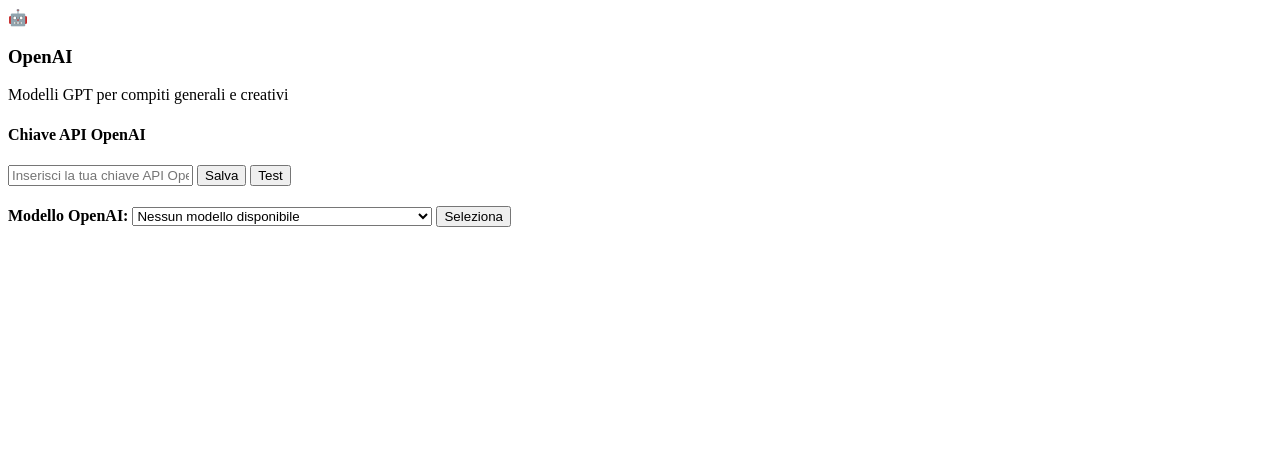
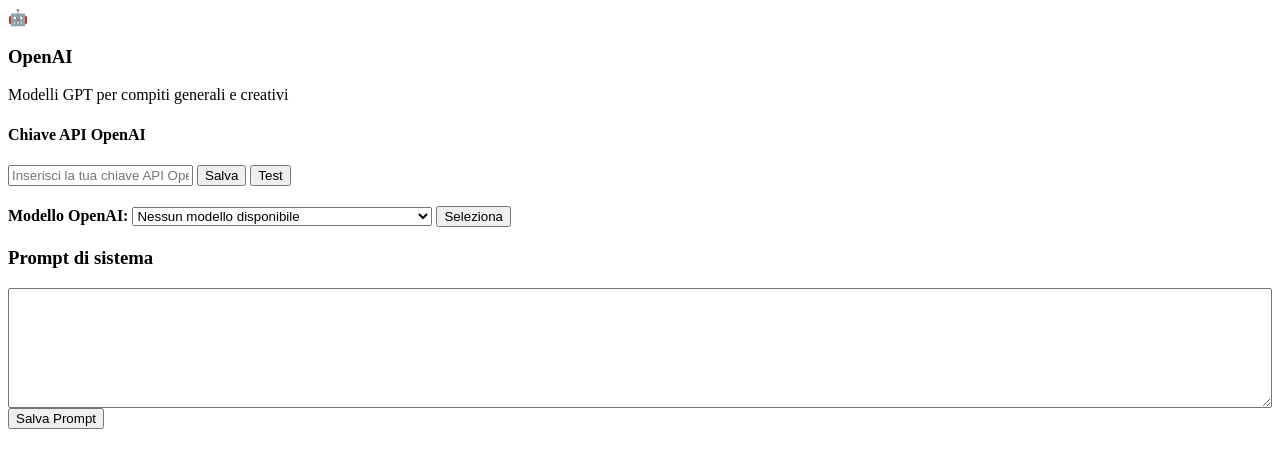
Before and after one commit to dOuReallyDo/SlideGuru, a Flask app: page /config in a window 1280 px wide. Shown: the top 468 px of the page. Run offline with Flask 3, Linux system fonts and the light colour scheme; data that the repository does not hold is empty.

Commit message:
Frontend: prompt di sistema ispezionabile/modificabile, endpoint locale auto-aggiornante, UX parametri modello migliorata

```diff
--- a/templates/config.html
+++ b/templates/config.html
@@ -28,6 +28,15 @@
   {% endif %}
 </div>
 <!-- ... ripeti per Anthropic, Google, Locale ... -->
+<!-- Prompt di sistema -->
+<div class="provider-section">
+  <h3>Prompt di sistema</h3>
+  <div class="api-key-section">
+    <textarea id="system-prompt" class="param-input" style="width:100%;min-height:120px;"></textarea>
+    <button class="btn btn-primary" onclick="saveSystemPrompt()">Salva Prompt</button>
+    <span id="system-prompt-status" style="margin-left:10px;"></span>
+  </div>
+</div>
 <script>
 function populateModelSelect(provider) {
   fetch('/api/list_models', {
@@ -74,6 +83,54 @@ function saveSelectedModel(provider) {
     }
   });
 }
+function loadSystemPrompt() {
+  fetch('/api/get_system_prompt')
+    .then(r => r.json())
+    .then(data => {
+      if(data.status === 'success') {
+        document.getElementById('system-prompt').value = data.prompt;
+      }
+    });
+}
+function saveSystemPrompt() {
+  const prompt = document.getElementById('system-prompt').value.trim();
+  fetch('/api/set_system_prompt', {
+    method: 'POST',
+    headers: { 'Content-Type': 'application/json' },
+    body: JSON.stringify({ prompt })
+  })
+  .then(r => r.json())
+  .then(data => {
+    const status = document.getElementById('system-prompt-status');
+    if(data.status === 'success') {
+      status.textContent = 'Prompt salvato!';
+      status.style.color = 'green';
+    } else {
+      status.textContent = 'Errore: ' + data.message;
+      status.style.color = 'red';
+    }
+    setTimeout(() => status.textContent = '', 2000);
+  });
+}
 // Popola i menu modelli al caricamento
 ['openai','anthropic','google','local'].forEach(populateModelSelect);
+// Carica il prompt al caricamento pagina
+loadSystemPrompt();
+// Aggiorna endpoint locale al cambio backend
+const backendSelect = document.getElementById('local-backend-select');
+if(backendSelect) {
+  backendSelect.addEventListener('change', function() {
+    fetch('/api/default_endpoint', {
+      method: 'POST',
+      headers: { 'Content-Type': 'application/json' },
+      body: JSON.stringify({ backend: this.value })
+    })
+    .then(r => r.json())
+    .then(data => {
+      if(data.status === 'success') {
+        document.getElementById('local-endpoint-input').value = data.endpoint;
+      }
+    });
+  });
+}
 </script>
```
